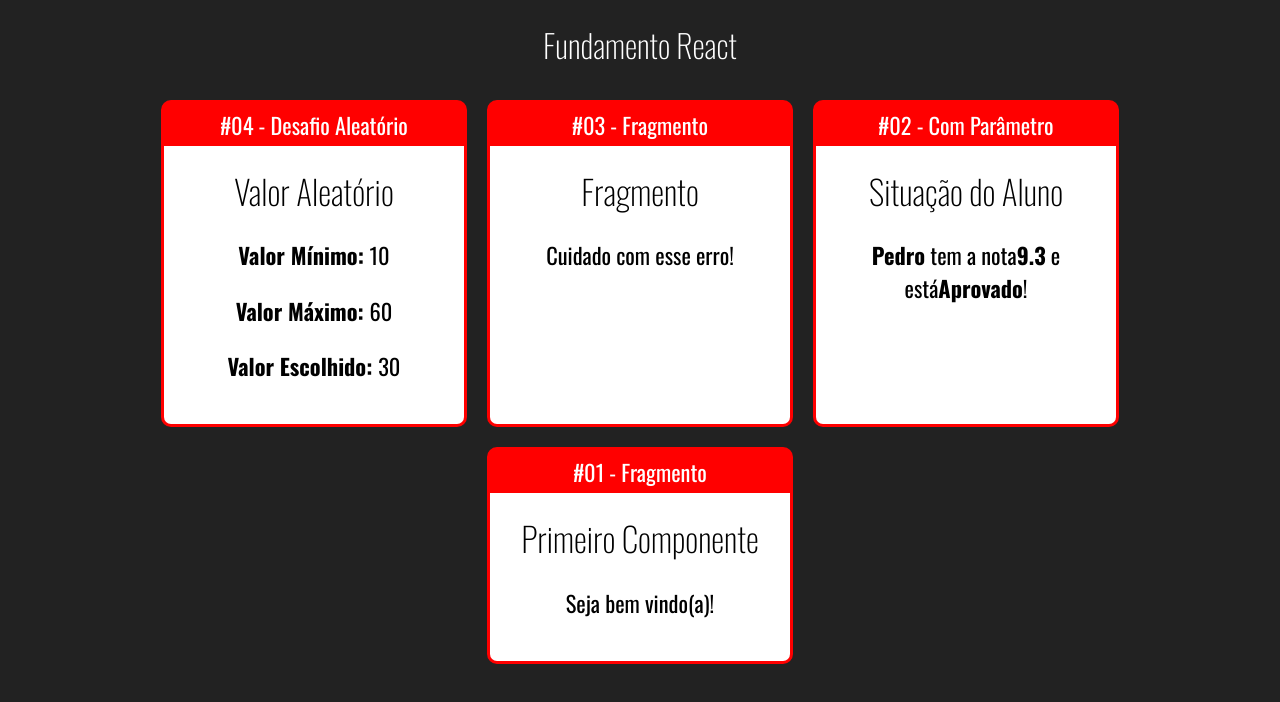
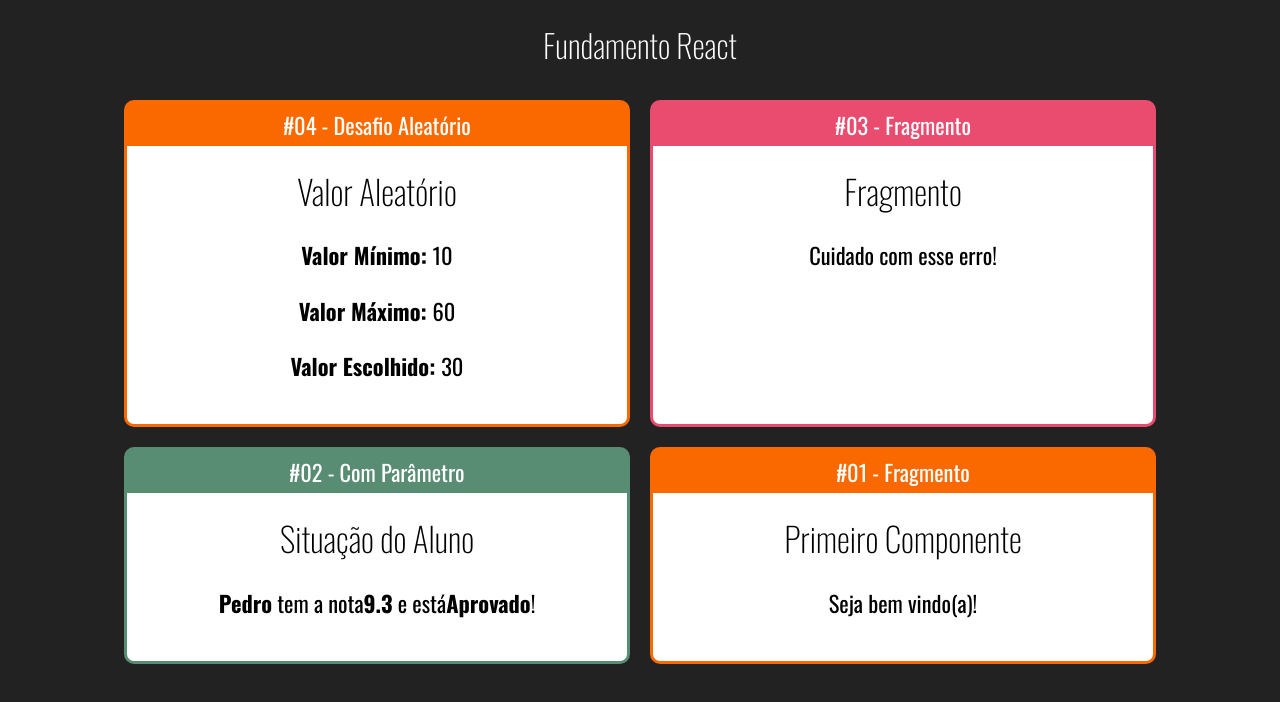
Before and after one commit to mtmjr92/react-curso-cod3r, a React (Create React App) app in the folder curso-react/fundamentos-react/: page / in a window 1280 px wide. Shown: the top 702 px of the page. Built offline with nearby package versions, Linux system fonts and the light colour scheme.

Commit message:
componente #03

```diff
--- a/curso-react/fundamentos-react/src/App.jsx
+++ b/curso-react/fundamentos-react/src/App.jsx
@@ -12,15 +12,15 @@
       <h1>Fundamento React</h1>
 
       <div className="Cards">
-        <Card titulo="#04 - Desafio Aleatório">
+        <Card titulo="#04 - Desafio Aleatório" color="#FA6900">
           <Aleatorio min={10} max={60} />
         </Card>
 
-        <Card titulo="#03 - Fragmento">
+        <Card titulo="#03 - Fragmento" color="#E94C6F">
           <Fragmento />
         </Card>
 
-        <Card titulo="#02 - Com Parâmetro">
+        <Card titulo="#02 - Com Parâmetro" color="#588C73">
           <ComParametro
             titulo="Situação do Aluno"
             aluno="Pedro"
@@ -28,7 +28,7 @@
           ></ComParametro>
         </Card>
 
-        <Card titulo="#01 - Fragmento">
+        <Card titulo="#01 - Fragmento" color="#FA6900">
           <Primeiro />
         </Card>
       </div>
--- a/curso-react/fundamentos-react/src/components/basicos/layout/Card.css
+++ b/curso-react/fundamentos-react/src/components/basicos/layout/Card.css
@@ -1,14 +1,13 @@
 .Card {
-  background-color: red;
   border-radius: 10px;
   overflow: hidden;
-  border: 3px solid red;
+  border: 3px solid;
   margin: 10px;
   font-size: 1.4rem;
   display: flex;
   flex-direction: column;
-  min-width: 300px;
-  max-width: 300px;
+  min-width: 500px;
+  max-width: 500px;
 }
 
 .Card .Title {
--- a/curso-react/fundamentos-react/src/components/basicos/layout/Card.jsx
+++ b/curso-react/fundamentos-react/src/components/basicos/layout/Card.jsx
@@ -2,8 +2,13 @@
 import "./Card.css";
 
 export default (props) => {
+  const style = {
+    backgroundColor: props.color || "#F00",
+    borderColor: props.color || "#F00",
+  };
+
   return (
-    <div className="Card">
+    <div className="Card" style={style}>
       <div className="Title">{props.titulo}</div>
       <div className="Content">{props.children}</div>
     </div>
```
